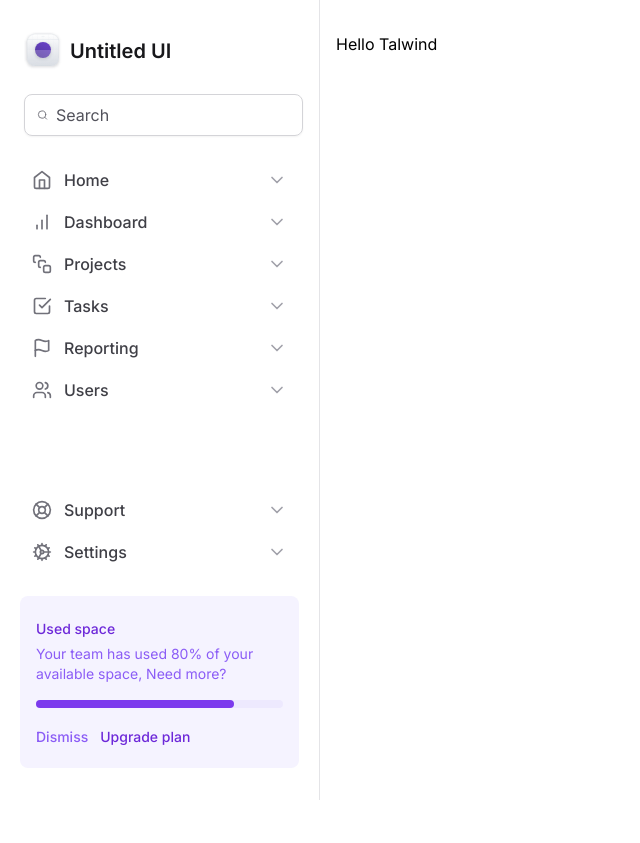
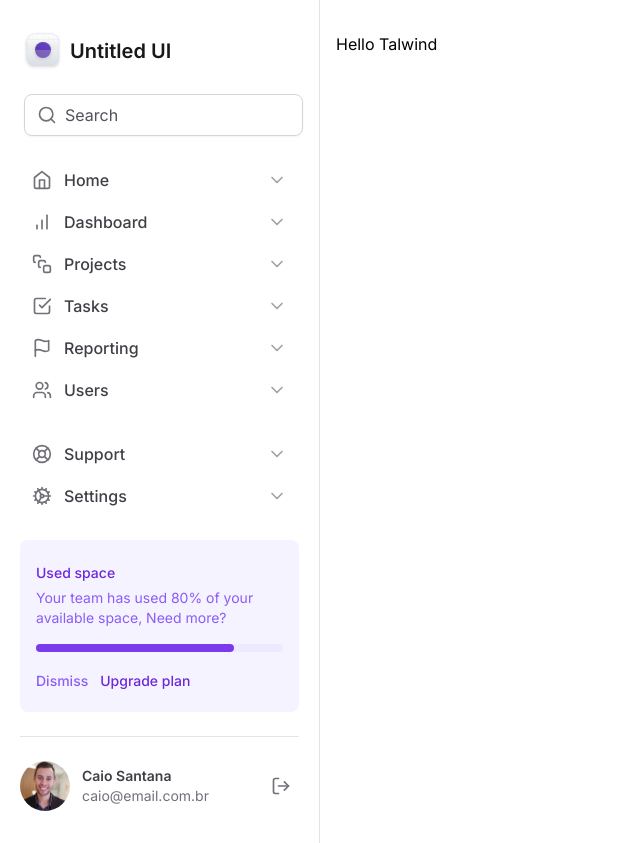
Before and after one commit to brnoliveira110/next-tailwind, a Next.js app: page / in a window 1280 px wide. Shown: the whole page, without its empty margins (0-640 px from the left). Before the commit the page ends 800 px from the top, so only its background shows below. Built offline with nearby package versions, Linux system fonts and the light colour scheme.

Commit message:
first commit

```diff
--- /dev/null
+++ b/src/components/Input.tsx
@@ -0,0 +1,29 @@
+import { ComponentProps } from 'react'
+
+export interface InputProps {
+    className: string
+}
+
+type InputPrefixProps = ComponentProps<'div'>
+
+export function Prefix(props: InputPrefixProps) {
+    return <div {...props} />
+}
+
+type InputControlProps = ComponentProps<'input'>
+
+export function Control(props: InputControlProps) {
+    return <input
+        className="flex-1 border-0 bg-transparent p-0 text-zinc-900 placeholder-zinc-600"
+        {...props}
+    />
+}
+
+export type InputRootProps = ComponentProps<'div'>
+
+
+export const Root = (props: InputRootProps) => {
+    return (
+        <div className='mx-1 flex w-full items-center gap-2 rounded-lg border border-zinc-300 px-3 py-2 shadow-sm'  {...props} />
+    )
+}
--- /dev/null
+++ b/src/components/Sidebar/Profile.tsx
@@ -0,0 +1,24 @@
+import { LogOut } from 'lucide-react'
+import Image from 'next/image'
+import React from 'react'
+
+export const Profile = () => {
+    return (
+        <div className='flex items-center gap-3'>
+            <Image src='/imageProfile.png' className='rounded-full'
+                width={50}
+                height={50}
+                alt="imagem do perfil" />
+
+            <div className="flex flex-col truncate">
+                <span className="text-sm font-semibold text-zinc-700">
+                    Caio Santana
+                </span>
+                <span className="text-sm truncate text-zinc-500" title="caio@email.com.br">caio@email.com.br</span>
+            </div>
+            <button type="button" className="ml-auto rounded-md p-2 houver:bg-zinc-50">
+                <LogOut className="h-5 w-5 text-zinc-500" />
+            </button>
+        </div>
+    )
+}
--- a/src/components/Sidebar/UsedSpaceWidget.tsx
+++ b/src/components/Sidebar/UsedSpaceWidget.tsx
@@ -2,6 +2,32 @@ import React from 'react'
 
 export const UsedSpaceWidget = () => {
     return (
-        <div>UsedSpaceWidget</div>
+        <div className="flex flex-col gap-4 rounded-lg bg-violet-50 px-4 py-5">
+            <div className="space-y-1">
+                <span className="text-sm/5 font-medium text-violet-700">
+                    Used space
+                </span>
+                <p className="text-sm/5 text-violet-500">
+                    Your team has used 80% of your available space, Need more?
+                </p>
+            </div>
+            <div className="h-2 rounded-full bg-violet-100">
+                <div className="h-2 w-4/5 rounded-full bg-violet-600" />
+            </div>
+            <div className='space-x-3'>
+                <button
+                    type="button"
+                    className="text-sm font-medium text-violet-500 hover:text-violet-700"
+                >
+                    Dismiss
+                </button>
+                <button
+                    type="button"
+                    className="text-sm font-medium text-violet-700 hover:text-violet-900"
+                >
+                    Upgrade plan
+                </button>
+            </div>
+        </div>
     )
 }
--- a/src/components/Sidebar/index.tsx
+++ b/src/components/Sidebar/index.tsx
@@ -2,18 +2,22 @@ import React from 'react'
 import { Logo } from './Logo'
 import { BarChart, CheckSquare, Cog, Flag, Home, LifeBuoy, Search, SquareStack, Users } from 'lucide-react'
 import { NavItem } from './NavItem'
+import { UsedSpaceWidget } from './UsedSpaceWidget'
+import { Profile } from './Profile'
+import * as Input from '../Input'
 
 export const SideBar = () => {
   return (
     <aside className='flex flex-col gap-6 border-r border-zinc-200 px-5 py-8'>
       <Logo />
-      <div className='mx-1 flex w-full items-center gap-2 rounded-lg border border-zinc-300 px-3 py-2 shadow-sm'>
-        <Search className="h-5 w-5 text-zinc-500" />
-        <input
-          className="flex-1 border-0 bg-transparent p-0 text-zinc-900 placeholder-zinc-600"
-          placeholder="Search"
-        />
-      </div>
+
+      <Input.Root>
+        <Input.Prefix>
+          <Search className='h-5 w-5 text-zinc-500' />
+        </Input.Prefix>
+        <Input.Control placeholder='Search' />
+      </Input.Root>
+
       <nav className="space-y-0.5">
         <NavItem title="Home" icon={Home} />
         <NavItem title="Dashboard" icon={BarChart} />
@@ -27,33 +31,9 @@ export const SideBar = () => {
           <NavItem title="Support" icon={LifeBuoy} />
           <NavItem title="Settings" icon={Cog} />
         </nav>
-        <div className="flex flex-col gap-4 rounded-lg bg-violet-50 px-4 py-5">
-          <div className="space-y-1">
-            <span className="text-sm/5 font-medium text-violet-700">
-              Used space
-            </span>
-            <p className="text-sm/5 text-violet-500">
-              Your team has used 80% of your available space, Need more?
-            </p>
-          </div>
-          <div className="h-2 rounded-full bg-violet-100">
-            <div className="h-2 w-4/5 rounded-full bg-violet-600" />
-          </div>
-          <div className='space-x-3'>
-            <button
-              type="button"
-              className="text-sm font-medium text-violet-500 hover:text-violet-700"
-            >
-              Dismiss
-            </button>
-            <button
-              type="button"
-              className="text-sm font-medium text-violet-700 hover:text-violet-900"
-            >
-              Upgrade plan
-            </button>
-          </div>
-        </div>
+        <UsedSpaceWidget />
+        <div className='h-px bg-zinc-200' />
+        <Profile />
       </div>
     </aside>
   )
--- a/tailwind.config.js
+++ b/tailwind.config.js
@@ -1,10 +1,11 @@
 /** @type {import('tailwindcss').Config} */
 module.exports = {
-  content:  ["./src/**/*.{html,js,tsx}"],
+  content: ["./src/**/*.{html,js,tsx}"],
   theme: {
     extend: {
-      gridTemplateColumns:{
-        app: 'minmax(18rem, 20rem) 1fr'
+      gridTemplateColumns: {
+        app: 'minmax(18rem, 20rem) 1fr',
+        profile: 'min-content 1fr min-content'
       },
       colors: {
         diego: "#8257e6",
```
Also changed, not shown: public/imageProfile.png (added), 1 other file (tests, documents, lock files or other folders).
